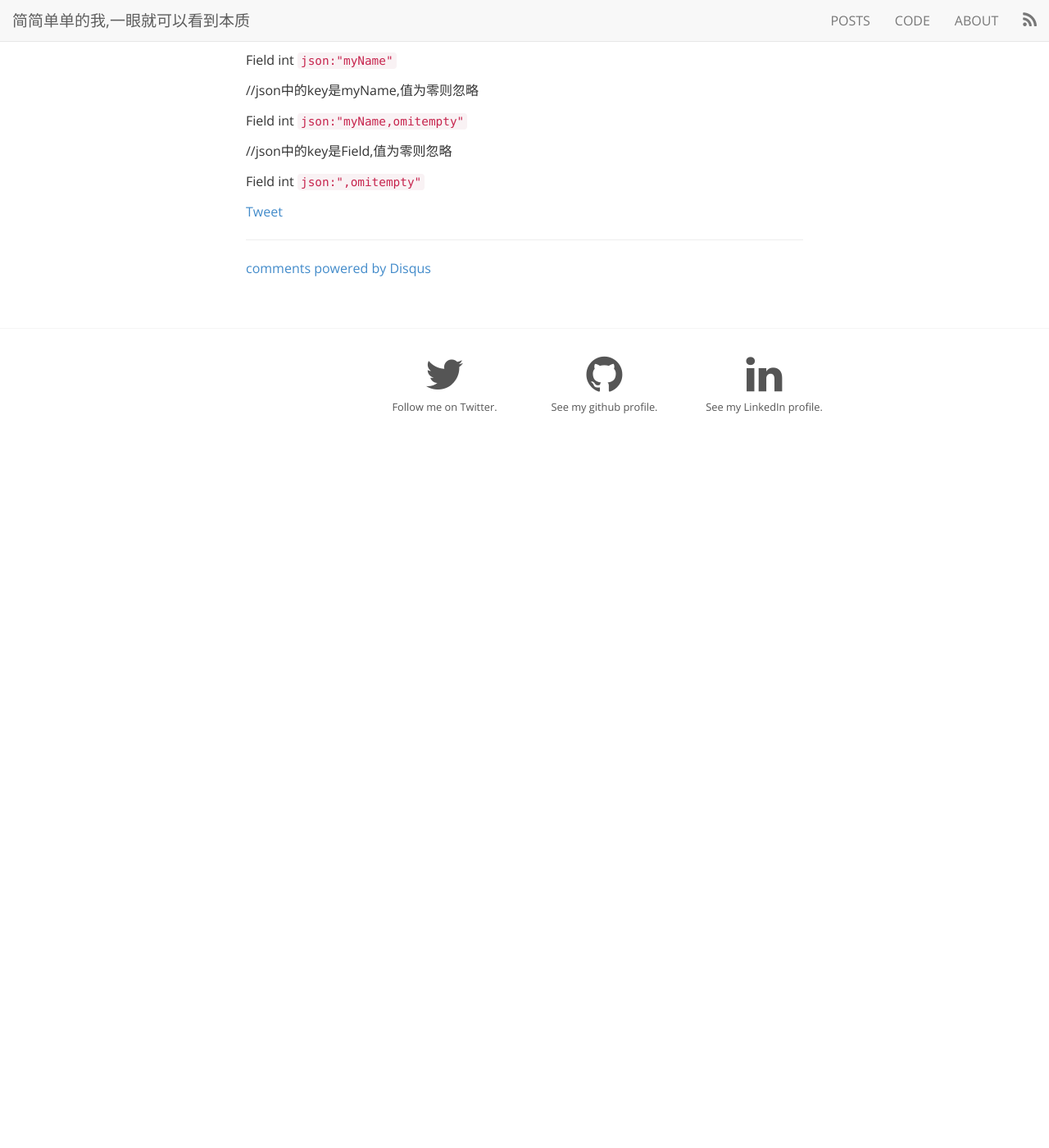
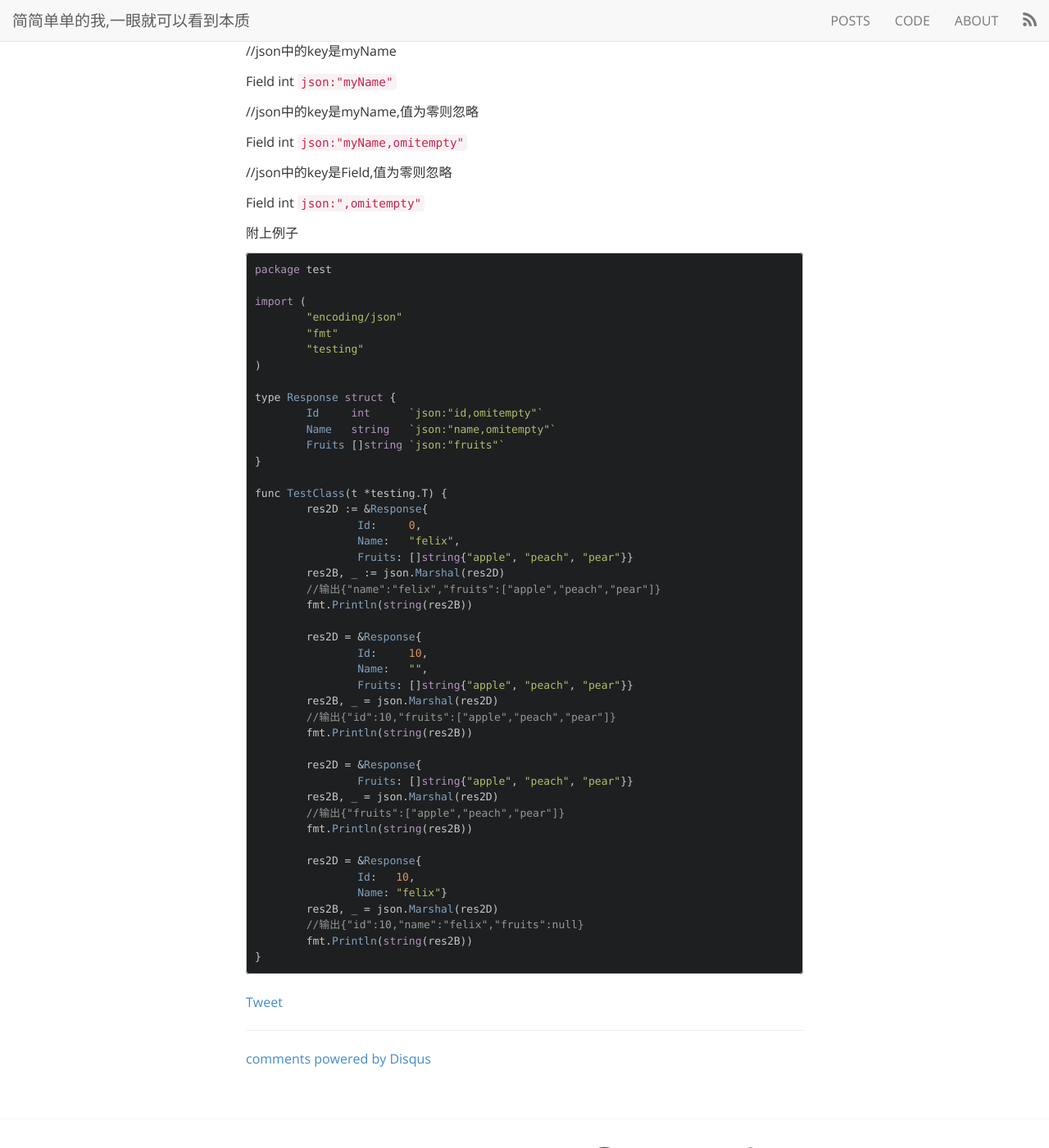
Before and after one commit to felixanya/felixanya.github.io, a Jekyll site: the page built from _posts/2014-04-11-golang-json.md, in a window 1280 px wide and 1400 px high, scrolled down 270 px. Shown: the whole window at 82% size. Built offline with Jekyll 4.4.1, drawn with Linux system fonts in a browser that asks for light colours; nearby versions of some CDN libraries; Markdown is read by kramdown in place of the engine named in the settings; comment, search, counter and statistics services are not loaded; before the commit the page ends 900 px from its top, so only the background shows below that; some of the changed text lies outside the part shown.

Commit message:
golang commit

```diff
--- a/_posts/2014-04-11-golang-json.md
+++ b/_posts/2014-04-11-golang-json.md
@@ -9,6 +9,7 @@ intro: "golang json 特别说明"
 
 JSON 结构体的特别说明
 json的object的key是项名,但也可以使用项的标签(json struct tag)
+特别注意 空指针会输出null 所以切片就为null
 
 //忽略此项
 
@@ -25,3 +26,51 @@ Field int `json:"myName,omitempty"`
 //json中的key是Field,值为零则忽略
 
 Field int `json:",omitempty"`
+
+
+附上例子
+
+	package test
+
+	import (
+		"encoding/json"
+		"fmt"
+		"testing"
+	)
+
+	type Response struct {
+		Id     int      `json:"id,omitempty"`
+		Name   string   `json:"name,omitempty"`
+		Fruits []string `json:"fruits"`
+	}
+
+	func TestClass(t *testing.T) {
+		res2D := &Response{
+			Id:     0,
+			Name:   "felix",
+			Fruits: []string{"apple", "peach", "pear"}}
+		res2B, _ := json.Marshal(res2D)
+		//输出{"name":"felix","fruits":["apple","peach","pear"]}
+		fmt.Println(string(res2B))
+
+		res2D = &Response{
+			Id:     10,
+			Name:   "",
+			Fruits: []string{"apple", "peach", "pear"}}
+		res2B, _ = json.Marshal(res2D)
+		//输出{"id":10,"fruits":["apple","peach","pear"]}
+		fmt.Println(string(res2B))
+
+		res2D = &Response{
+			Fruits: []string{"apple", "peach", "pear"}}
+		res2B, _ = json.Marshal(res2D)
+		//输出{"fruits":["apple","peach","pear"]}
+		fmt.Println(string(res2B))
+
+		res2D = &Response{
+			Id:   10,
+			Name: "felix"}
+		res2B, _ = json.Marshal(res2D)
+		//输出{"id":10,"name":"felix","fruits":null}
+		fmt.Println(string(res2B))
+	}
```
